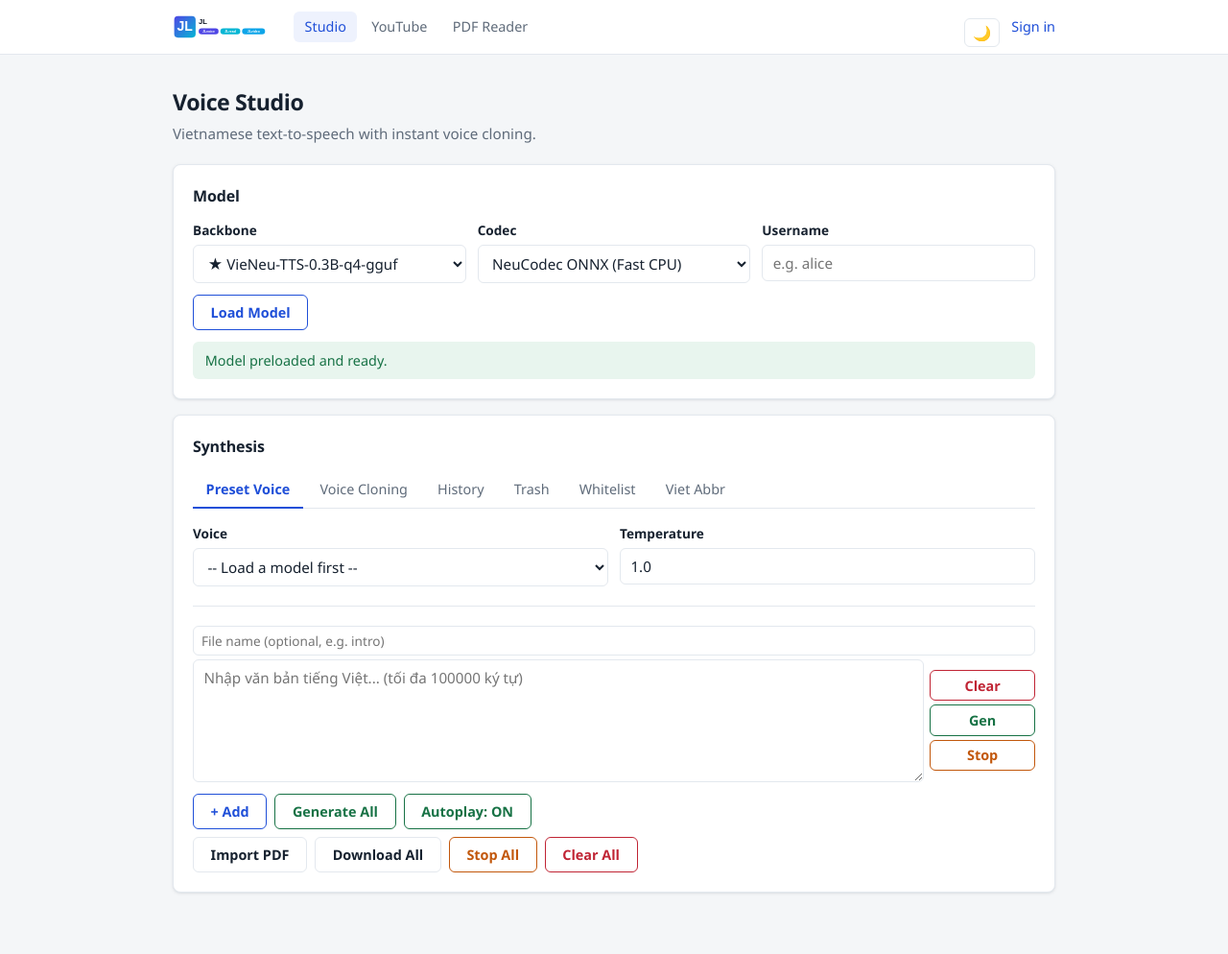
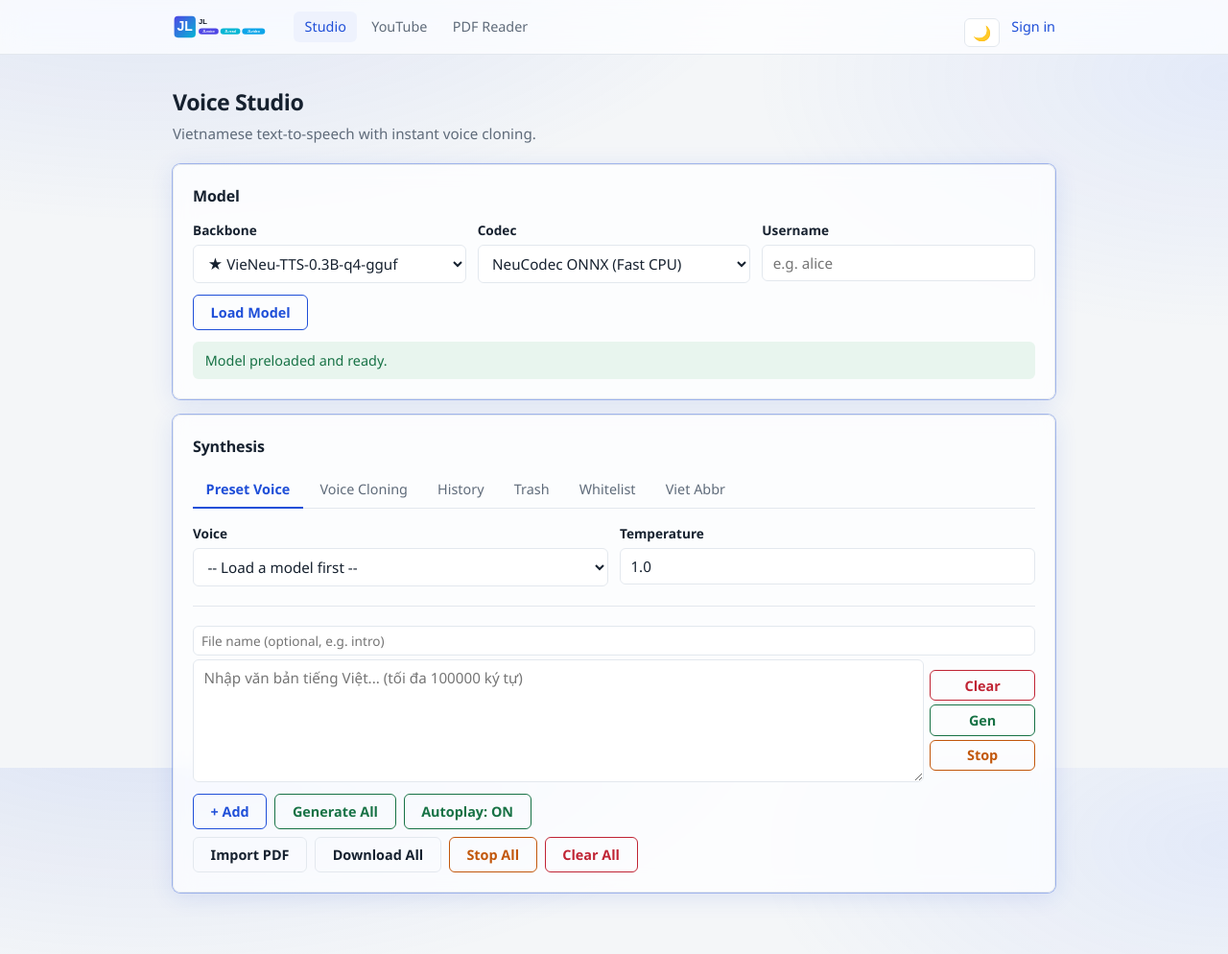
Before and after one commit to ngoc2012/VieTTS, a Flask app: page / in a window 1280 px wide. Shown: the whole page at 96% size. Run offline with Flask 3, Linux system fonts and the light colour scheme; data that the repository does not hold is empty; some libraries are stand-ins or nearby versions.

Commit message:
Redesign theme with gradient/glow/glass effects, icon-only history buttons
Add radial gradient glow background, glass blur to topbar/cards, and
glow shadows on hover for primary/success buttons (static/theme.css).
Convert history toolbar and per-item action buttons to compact icon
buttons with title/aria-label tooltips, and lay out item name/timestamp
and action buttons in a flex row to save vertical space.

Co-Authored-By: Claude Sonnet 5 <noreply@anthropic.com>

```diff
--- a/static/theme.css
+++ b/static/theme.css
@@ -4,8 +4,12 @@
 
 :root {
   --bg: #f4f6f8;
+  --bg-glow-1: rgba(31, 79, 216, 0.12);
+  --bg-glow-2: rgba(79, 125, 249, 0.10);
   --surface: #ffffff;
+  --surface-glass: rgba(255, 255, 255, 0.72);
   --border: #e3e8ee;
+  --border-glow: rgba(31, 79, 216, 0.35);
   --text: #16212f;
   --text-muted: #5f6b7a;
   --accent: #1f4fd8;
@@ -21,12 +25,17 @@
   --neutral-hover: #4b5563;
   --radius: 8px;
   --shadow: 0 1px 2px rgba(22, 33, 47, 0.06), 0 1px 4px rgba(22, 33, 47, 0.06);
+  --glow: 0 0 0 1px var(--border-glow), 0 4px 24px rgba(31, 79, 216, 0.12);
 }
 
 :root[data-theme="dark"] {
   --bg: #12161d;
+  --bg-glow-1: rgba(90, 141, 255, 0.18);
+  --bg-glow-2: rgba(160, 100, 255, 0.14);
   --surface: #1b212b;
+  --surface-glass: rgba(27, 33, 43, 0.6);
   --border: #2c3542;
+  --border-glow: rgba(90, 141, 255, 0.45);
   --text: #e7ecf2;
   --text-muted: #8b96a5;
   --accent: #5a8dff;
@@ -41,21 +50,29 @@
   --neutral: #8b96a5;
   --neutral-hover: #a3adb9;
   --shadow: 0 1px 2px rgba(0, 0, 0, 0.3), 0 1px 4px rgba(0, 0, 0, 0.3);
+  --glow: 0 0 0 1px var(--border-glow), 0 4px 28px rgba(90, 141, 255, 0.2);
 }
 
 body {
   font-family: "Segoe UI", system-ui, -apple-system, sans-serif;
   margin: 0;
-  background: var(--bg);
   color: var(--text);
   font-size: 15px;
   line-height: 1.5;
+  background:
+    radial-gradient(1100px 520px at 12% -10%, var(--bg-glow-1), transparent 60%),
+    radial-gradient(900px 480px at 100% 10%, var(--bg-glow-2), transparent 55%),
+    var(--bg);
+  background-attachment: fixed;
+  min-height: 100vh;
 }
 
 /* ---------- Top navigation ---------- */
 
 .topbar {
-  background: var(--surface);
+  background: var(--surface-glass);
+  backdrop-filter: blur(14px) saturate(160%);
+  -webkit-backdrop-filter: blur(14px) saturate(160%);
   border-bottom: 1px solid var(--border);
   position: sticky;
   top: 0;
@@ -95,6 +112,7 @@ body {
   justify-content: center;
   font-size: 0.7rem;
   font-weight: 800;
+  box-shadow: 0 0 12px rgba(31, 79, 216, 0.55), 0 0 0 1px rgba(255, 255, 255, 0.15) inset;
 }
 
 .topbar nav {
@@ -191,12 +209,20 @@ body {
 /* ---------- Cards ---------- */
 
 .card {
-  background: var(--surface);
+  background: var(--surface-glass);
+  backdrop-filter: blur(10px) saturate(150%);
+  -webkit-backdrop-filter: blur(10px) saturate(150%);
   border: 1px solid var(--border);
   border-radius: var(--radius);
   padding: 1.25rem;
-  box-shadow: var(--shadow);
+  box-shadow: var(--glow);
   margin-bottom: 1rem;
+  transition: box-shadow 0.2s ease, border-color 0.2s ease, transform 0.2s ease;
+}
+
+.card:hover {
+  border-color: var(--border-glow);
+  transform: translateY(-1px);
 }
 
 .card h2 {
@@ -258,10 +284,18 @@ button:disabled { opacity: 0.5; cursor: not-allowed; }
 
 /* Outline by default; each variant tints border/text, fills solid on hover */
 .btn, .btn-primary { border-color: var(--accent); color: var(--accent); }
-.btn:hover:not(:disabled), .btn-primary:hover:not(:disabled) { background: var(--accent); color: #fff; }
+.btn:hover:not(:disabled), .btn-primary:hover:not(:disabled) {
+  background: linear-gradient(135deg, var(--accent), var(--accent-hover));
+  color: #fff;
+  box-shadow: 0 0 16px rgba(31, 79, 216, 0.45);
+}
 
 .btn-success { border-color: var(--success); color: var(--success); }
-.btn-success:hover:not(:disabled) { background: var(--success); color: #fff; }
+.btn-success:hover:not(:disabled) {
+  background: linear-gradient(135deg, var(--success), var(--success-hover));
+  color: #fff;
+  box-shadow: 0 0 16px rgba(23, 114, 69, 0.4);
+}
 
 .btn-stop { border-color: var(--warn); color: var(--warn); }
 .btn-stop:hover:not(:disabled) { background: var(--warn); color: #fff; }
--- a/templates/index.html
+++ b/templates/index.html
@@ -70,10 +70,10 @@
 
     <div id="panel-history" class="tab-panel">
         <div class="history-toolbar">
-            <button class="btn-success" id="btn-play-auto">▶ Play Auto ↑</button>
-            <button class="btn-primary" id="btn-choose">Choose</button>
-            <button class="btn-stop" id="btn-end-choose" style="display:none">End Choose</button>
-            <button class="btn-success" id="btn-merge" style="display:none">Merge</button>
+            <button class="btn-success icon-btn" id="btn-play-auto" title="Play Auto (bottom to top)" aria-label="Play Auto">▶</button>
+            <button class="btn-primary icon-btn" id="btn-choose" title="Choose" aria-label="Choose">☑</button>
+            <button class="btn-stop icon-btn" id="btn-end-choose" style="display:none" title="End Choose" aria-label="End Choose">✕</button>
+            <button class="btn-success icon-btn" id="btn-merge" style="display:none" title="Merge" aria-label="Merge">🔗</button>
         </div>
         <div id="history-list"><em>Switch to this tab to load history.</em></div>
     </div>
```
Also changed, not shown: static/app.js (+20 -20 lines), static/style.css (+28 -10 lines).
